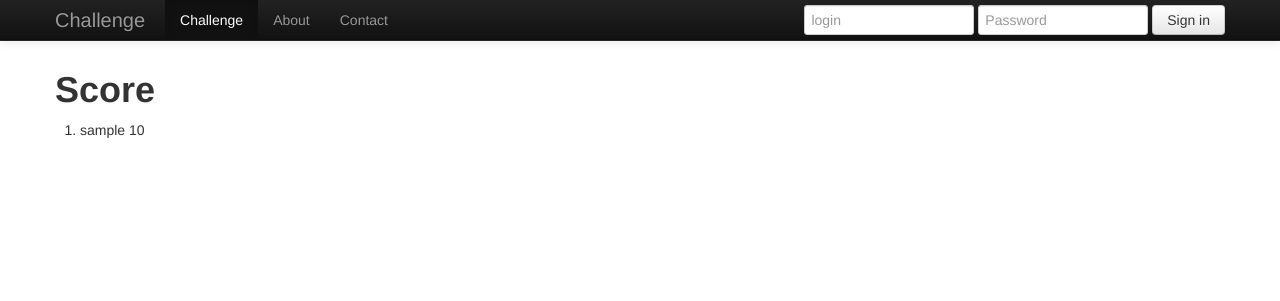
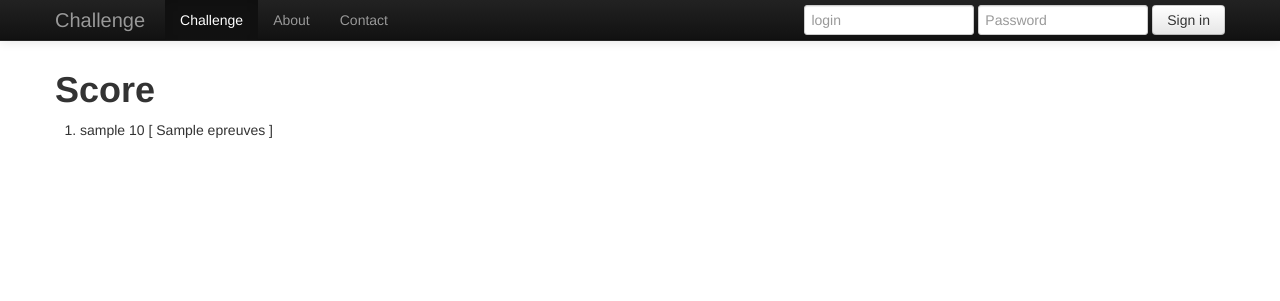
Before and after one commit to fser/scoreboard, a Django app: template virtual_env/scoreboard/secuboard/templates/scoreboard.html in a window 1280 px wide. Shown: the top 301 px of the page. Run offline with Django 3.2, Linux system fonts and the light colour scheme; the template is opened without the code that fills it: most values are stand-ins (such as "Sample title", 1, 10 or a date in 2020); some libraries are stand-ins or nearby versions.

Commit message:
improving scoreboard

```diff
--- a/virtual_env/scoreboard/scoreboard/settings.py
+++ b/virtual_env/scoreboard/scoreboard/settings.py
@@ -15,7 +15,7 @@ MANAGERS = ADMINS
 DATABASES = {
     'default': {
         'ENGINE': 'django.db.backends.sqlite3', # Add 'postgresql_psycopg2', 'mysql', 'sqlite3' or 'oracle'.
-        'NAME': '/tmp/foobar.db',                      # Or path to database file if using sqlite3.
+        'NAME': '/home/fser/db_tiir.db',                      # Or path to database file if using sqlite4.
         # The following settings are not used with sqlite3:
         'USER': '',
         'PASSWORD': '',
--- a/virtual_env/scoreboard/secuboard/templates/scoreboard.html
+++ b/virtual_env/scoreboard/secuboard/templates/scoreboard.html
@@ -5,7 +5,7 @@
 
 <ol>
 {% for challenger in object_list %}
-    <li>{{ challenger.username }} {{ challenger.score }}</li>
+    <li>{{ challenger.username }} {{ challenger.score }} [ {{ challenger.epreuves }} ]</li>
 {% endfor %}
 </ol>
 
--- a/virtual_env/scoreboard/secuboard/views.py
+++ b/virtual_env/scoreboard/secuboard/views.py
@@ -42,8 +42,10 @@ class Scoreboard(ListView):
         users = User.objects.all()
         for current_user in users:
             user_responses = Response.objects.filter(user=current_user)
-            scores.append({'username': current_user, 'score': sum([rsp.challenge.reward for rsp in user_responses])})
-        return scores
+            scores.append({'username': current_user,
+	    		   'score': sum([rsp.challenge.reward for rsp in user_responses]),
+			   'epreuves': ','.join([str(rsp.challenge.id) for rsp in user_responses]),})
+        return sorted(scores, key=lambda elt : elt['score'], reverse=True)
 
 def validate(request, id):
 	if not request.user.is_authenticated():
```
Also changed, not shown: 1 other file.
